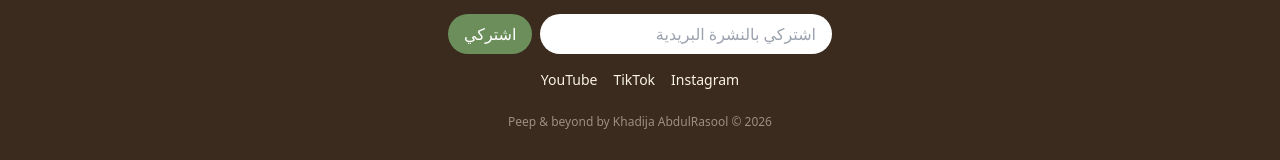
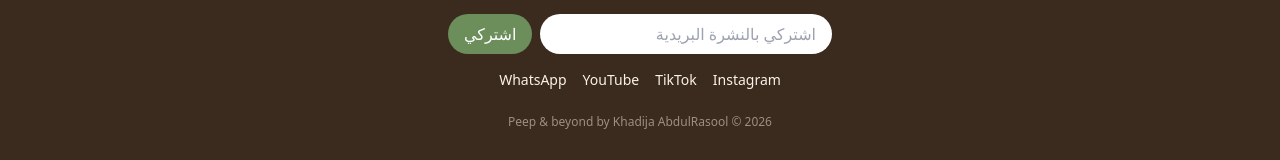
Before and after one commit to kdiariesstore-png/peep-and-beyond-web, a Next.js app: page / in a window 1280 px wide. Shown: the part 1905-2065 px from the top of the page. Built offline with nearby package versions, Linux system fonts and the light colour scheme; no server answers; the database is empty.

Commit message:
Add WhatsApp link to footer social links

```diff
--- a/components/footer.tsx
+++ b/components/footer.tsx
@@ -63,6 +63,9 @@ export function Footer() {
         <a href="https://youtube.com/@peepbeyond" target="_blank" rel="noreferrer">
           YouTube
         </a>
+        <a href="https://wa.me/message/NOEVIMNTTYKVO1" target="_blank" rel="noreferrer">
+          WhatsApp
+        </a>
       </div>
       <p className="mt-6 text-xs text-cream/50">
         Peep &amp; beyond by Khadija AbdulRasool © 2026
```
